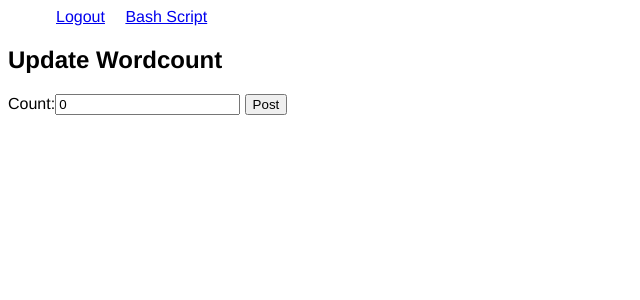
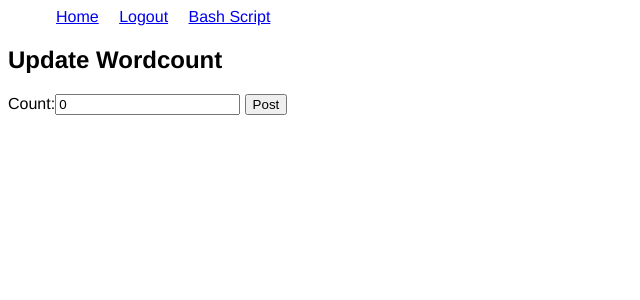
Before and after one commit to magnusmorton/thesisometer, a Django app: page / in a window 1280 px wide. Shown: the top 300 px of the page, without its empty margins (0-640 px from the left). Run offline with Django 3.2, Linux system fonts and the light colour scheme; a user stored in the database is signed in; parts of the project's set-up code (start-up, migrations or seed data) failed here and were passed over; some libraries are stand-ins or nearby versions.

Commit message:
added home link in navbar

```diff
--- a/templates/base.html
+++ b/templates/base.html
@@ -11,6 +11,7 @@
     <body>
         <nav class="navbar" >
             <ul class="navlist">
+                <li><a href="{% url "graphs:count" %}">Home</a></li>
                 {% if user.is_authenticated %}
                     <li><a href="{% url "auth_logout" %}">Logout</a></li>
                     <li><a href="{% url "graphs:client_script" %}">Bash Script</a></li>
```
